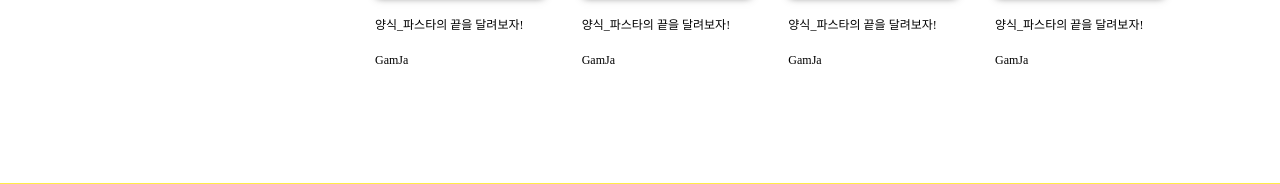
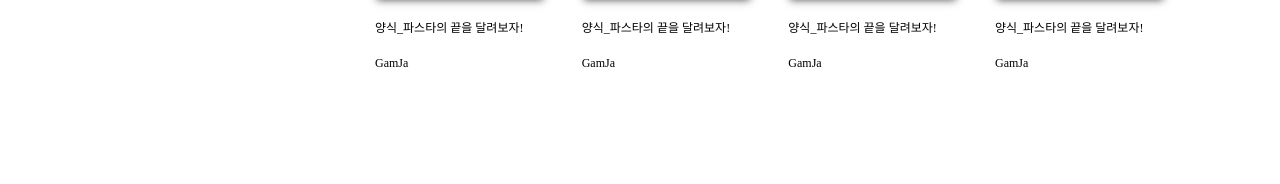
Before and after one commit to swonny/YOCHEF, a Django app: page / in a window 1280 px wide; the page is wider, and only the part inside the window is pictured. Shown: the part 1663-1847 px from the top of that part. Run offline with Django 3.2, Linux system fonts and the light colour scheme; data comes from the database, SQL or seed files in the repository; both versions use the stored data as it was after the commit.

Commit message:
blue - front & backend meeting

```diff
--- a/yochef/customer/models.py
+++ b/yochef/customer/models.py
@@ -61,6 +61,7 @@
 	totalPrice = models.IntegerField()
 	personNum = models.IntegerField()
 	comment = models.TextField(max_length=1000, null=True)
+	registerDate = models.DateTimeField(auto_now=True)
 
 	def __str__(self):
 		return self.schedule.post.chef.nickname + ' 셰프 - ' + self.customer.nickname
--- a/yochef/public/templates/account_login.html
+++ b/yochef/public/templates/account_login.html
@@ -17,7 +17,7 @@
                         <li><input class="mainContainer__login_emailAddress" name="userEmail" type="text" placeholder='Email Address'></li>
                         <li><input class="mainContainer__login_password" name="userPassword"type="password" placeholder='Password'></li>
                         <li><input class="mainContainer__login_autoLogin" name="autoLogin" type="checkbox" vlaue="#">자동 로그인</li>
-                        <li><input class="mainContainer__login_submit" name="submit" type="sumit" value="로그인"></li>
+                        <li><input class="mainContainer__login_submit" name="submit" type="submit" value="로그인"></li>
                     </ul>
                 </form>
                 <div class="mainContainer__login_help">
--- a/yochef/public/templates/main.html
+++ b/yochef/public/templates/main.html
@@ -96,12 +96,13 @@
 
                     <div class="twenty-popular-menu-grid-container">
 
+                        {% for post in posts %}
                         <!-- !!!!div태그에 onclick="location.href='';" 로 해당 링크로 이동하게 하기 -->
                         <div onclick="location.href='';" class="popular-menu-item">
                             <div class="popular-menu-img"><img src="https://t1.daumcdn.net/liveboard/dailylife/8defeeef58a04d3888ddfe03b5722000.jpg" alt=""></div>
                             <div class="popular-menu-item-desc">
-                                <div class="popular-menu-item-desc-title">양식_파스타의 끝을 달려보자!</div>
-                                <div class="popular-menu-item-desc-id">GamJa</div>
+                                <div class="popular-menu-item-desc-title">{{post.title}}</div>
+                                <div class="popular-menu-item-desc-id">{{post.chef.nickname}}</div>
                             </div>
 
                             <!-- 마우스 hovering 시 나타나는 화면 -->
@@ -109,45 +110,9 @@
                                 <div class="popular-menu-item-hover-place">장소 | 서대문구 </div>
                             </div> -->
                         </div>
+                        {% endfor %}
 
-                        <div class="popular-menu-item">
-                            <div class="popular-menu-img"><img src="https://encrypted-tbn0.gstatic.com/images?q=tbn:ANd9GcSiFTNcx85ypBh3H1UROarRoZQuPaxlAJw2qw&usqp=CAU" alt=""></div>
-                            <div class="popular-menu-item-desc">
-                                <div class="popular-menu-item-desc-title">양식_파스타의 끝을 달려보자!</div>
-                                <div class="popular-menu-item-desc-id">GamJa</div>
-                            </div>
 
-                            <!-- 마우스 hovering 시 나타나는 화면 -->
-                            <!-- <div class="menu-grid-item-hovering">
-                                <div class="popular-menu-item-hover-place">장소 | 서대문구 </div>
-                            </div> -->
-                        </div>
-
-                        <div class="popular-menu-item">
-                            <div class="popular-menu-img"><img src="https://hips.hearstapps.com/hmg-prod.s3.amazonaws.com/images/gettyimages-1036880806.jpg?crop=0.6666666666666666xw:1xh;center,top&resize=640:*" alt=""></div>
-                            <div class="popular-menu-item-desc">
-                                <div class="popular-menu-item-desc-title">양식_파스타의 끝을 달려보자!</div>
-                                <div class="popular-menu-item-desc-id">GamJa</div>
-                            </div>
-
-                            <!-- 마우스 hovering 시 나타나는 화면 -->
-                            <!-- <div class="menu-grid-item-hovering">
-                                <div class="popular-menu-item-hover-place">장소 | 서대문구 </div>
-                            </div> -->
-                        </div>
-
-                        <div class="popular-menu-item">
-                            <div class="popular-menu-img"><img src="https://t1.daumcdn.net/liveboard/dailylife/8defeeef58a04d3888ddfe03b5722000.jpg" alt=""></div>
-                            <div class="popular-menu-item-desc">
-                                <div class="popular-menu-item-desc-title">양식_파스타의 끝을 달려보자!</div>
-                                <div class="popular-menu-item-desc-id">GamJa</div>
-                            </div>
-
-                            <!-- 마우스 hovering 시 나타나는 화면 -->
-                            <!-- <div class="menu-grid-item-hovering">
-                                <div class="popular-menu-item-hover-place">장소 | 서대문구 </div>
-                            </div> -->
-                        </div>
 
                     </div>
 
```
Also changed, not shown: yochef/chef/migrations/0006_auto_20210629_1347.py (added), yochef/customer/migrations/0008_auto_20210629_1347.py (added), yochef/db.sqlite3, yochef/public/migrations/0004_auto_20210629_1347.py (added), yochef/public/views.py (line endings or trailing spaces).
